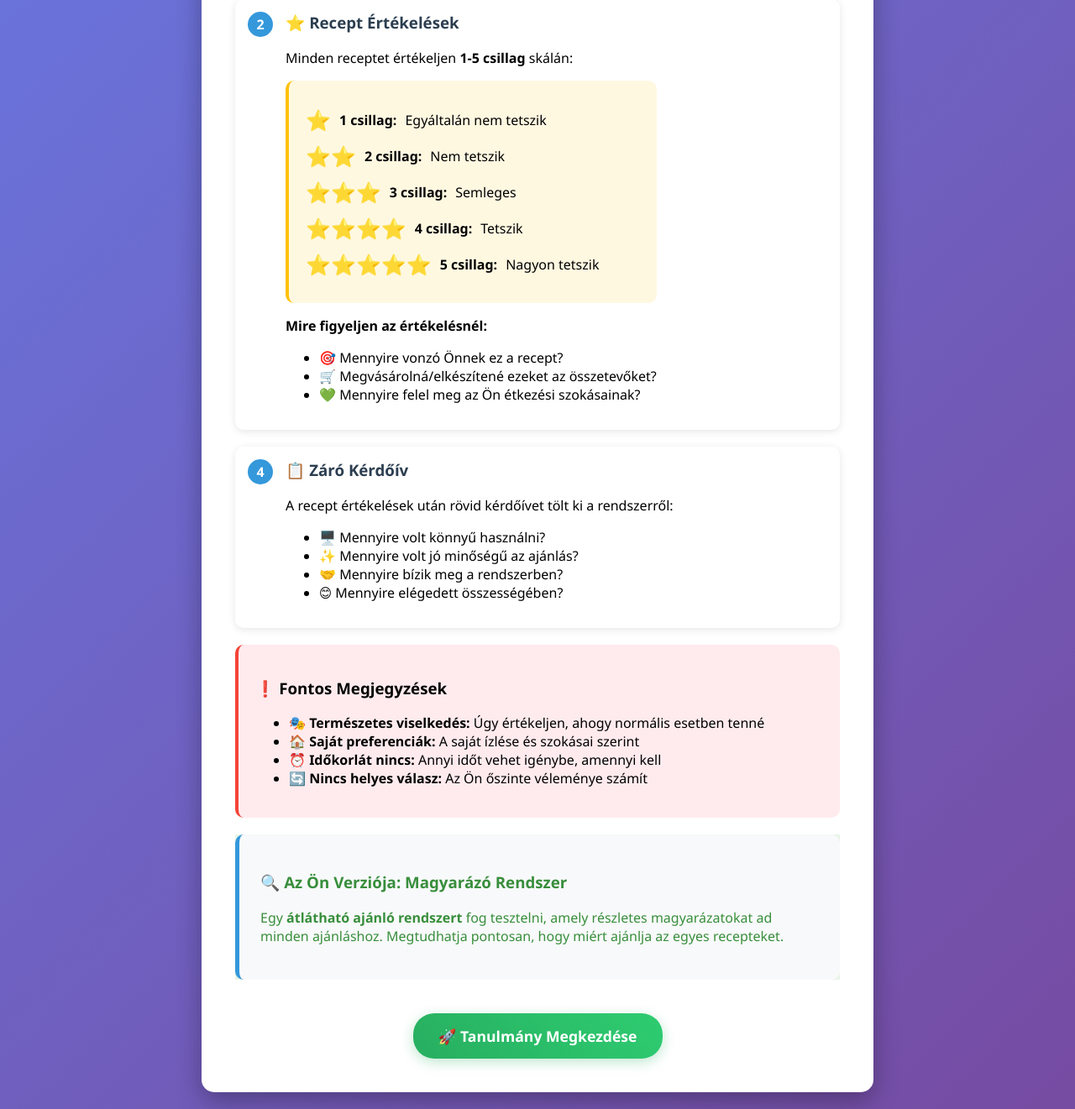
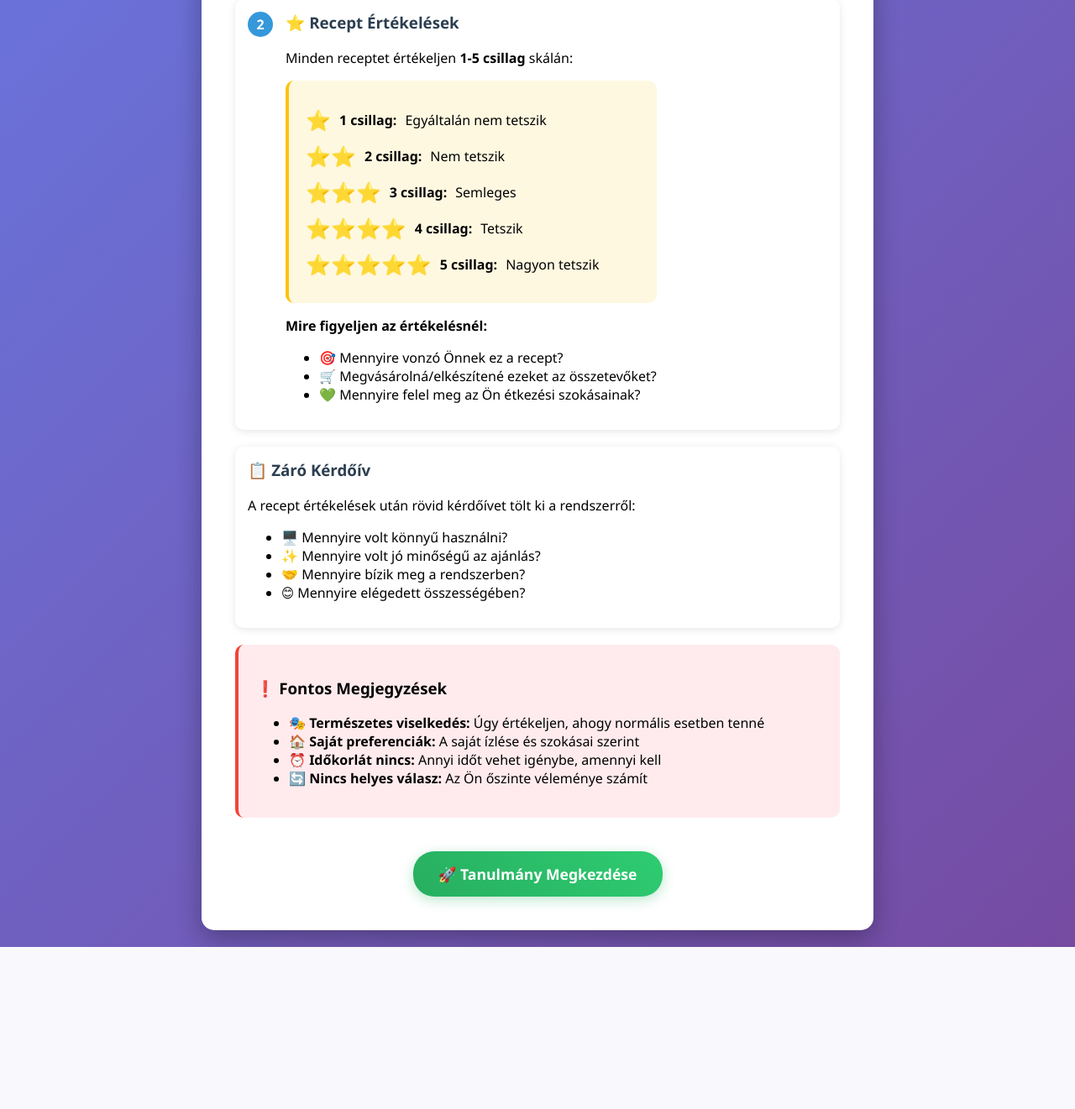
Before and after one commit to bvin81/sustainable-recipe-recommender_v2, a Flask app: page /instructions in a window 1280 px wide. Shown: the part 723-2044 px from the top of the page at 84% size. After the commit the page ends 1851 px from the top, so only its background shows below. Run offline with Flask 3, Linux system fonts and the light colour scheme; the visitor is signed in with stand-in values (Sample User, id 1).

Commit message:
Update instructions.html

```diff
--- a/user_study/templates/user_study/instructions.html
+++ b/user_study/templates/user_study/instructions.html
@@ -223,7 +223,6 @@
         {% endif %}
 
       <div class="step">
-            <div class="step-number">{% if version == 'v1' %}3{% else %}4{% endif %}</div>
     <div class="step-content">
         <h3>📋 Záró Kérdőív</h3>
         <p>A recept értékelések után rövid kérdőívet tölt ki a rendszerről:</p>
@@ -246,28 +245,6 @@
             </ul>
         </div>
 
-        {% if version == 'v1' %}
-        <div class="version-specific v1" style="display: block;">
-            <div class="instruction-box">
-                <h3>📊 Az Ön Verziója: Alaprendszer</h3>
-                <p>Egy <strong>egyszerű ajánló rendszert</strong> fog tesztelni, amely népszerűség alapján javasol recepteket. Ez a kiindulási alap, amihez képest fejlesztjük a rendszert.</p>
-            </div>
-        </div>
-        {% elif version == 'v2' %}
-        <div class="version-specific v2" style="display: block;">
-            <div class="instruction-box">
-                <h3>🧠 Az Ön Verziója: Tudatos Rendszer</h3>
-                <p>Egy <strong>fejlett ajánló rendszert</strong> fog tesztelni, amely figyelembe veszi az egészségügyi és környezeti tényezőket is. Rövid magyarázatokat ad az ajánlásokhoz.</p>
-            </div>
-        </div>
-        {% else %}
-        <div class="version-specific v3" style="display: block;">
-            <div class="instruction-box">
-                <h3>🔍 Az Ön Verziója: Magyarázó Rendszer</h3>
-                <p>Egy <strong>átlátható ajánló rendszert</strong> fog tesztelni, amely részletes magyarázatokat ad minden ajánláshoz. Megtudhatja pontosan, hogy miért ajánlja az egyes recepteket.</p>
-            </div>
-        </div>
-        {% endif %}
 
         <div style="text-align: center; margin-top: 40px;">
             <a href="/study" class="btn">🚀 Tanulmány Megkezdése</a>
```
Lines whose indentation alone changed are shown as unchanged.
